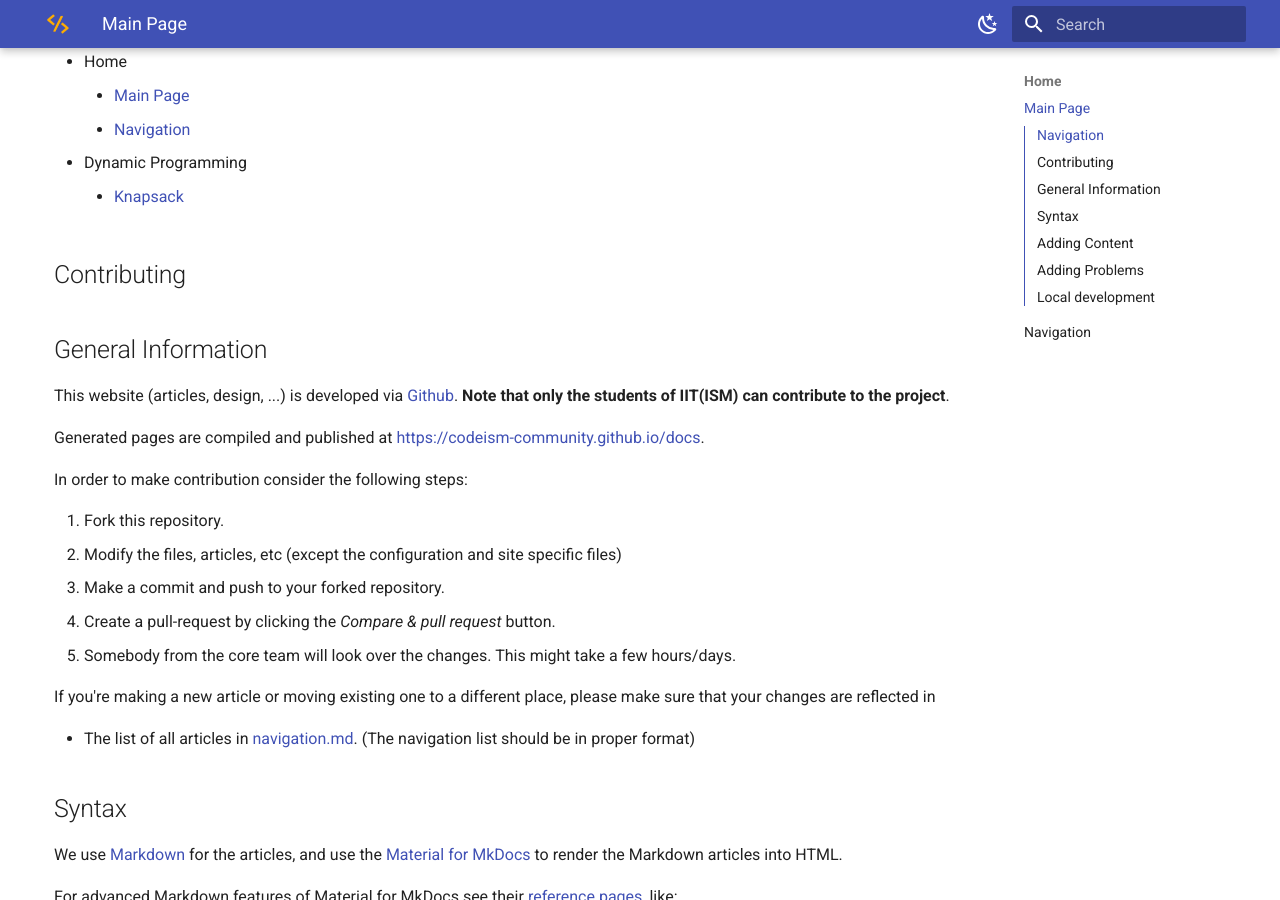
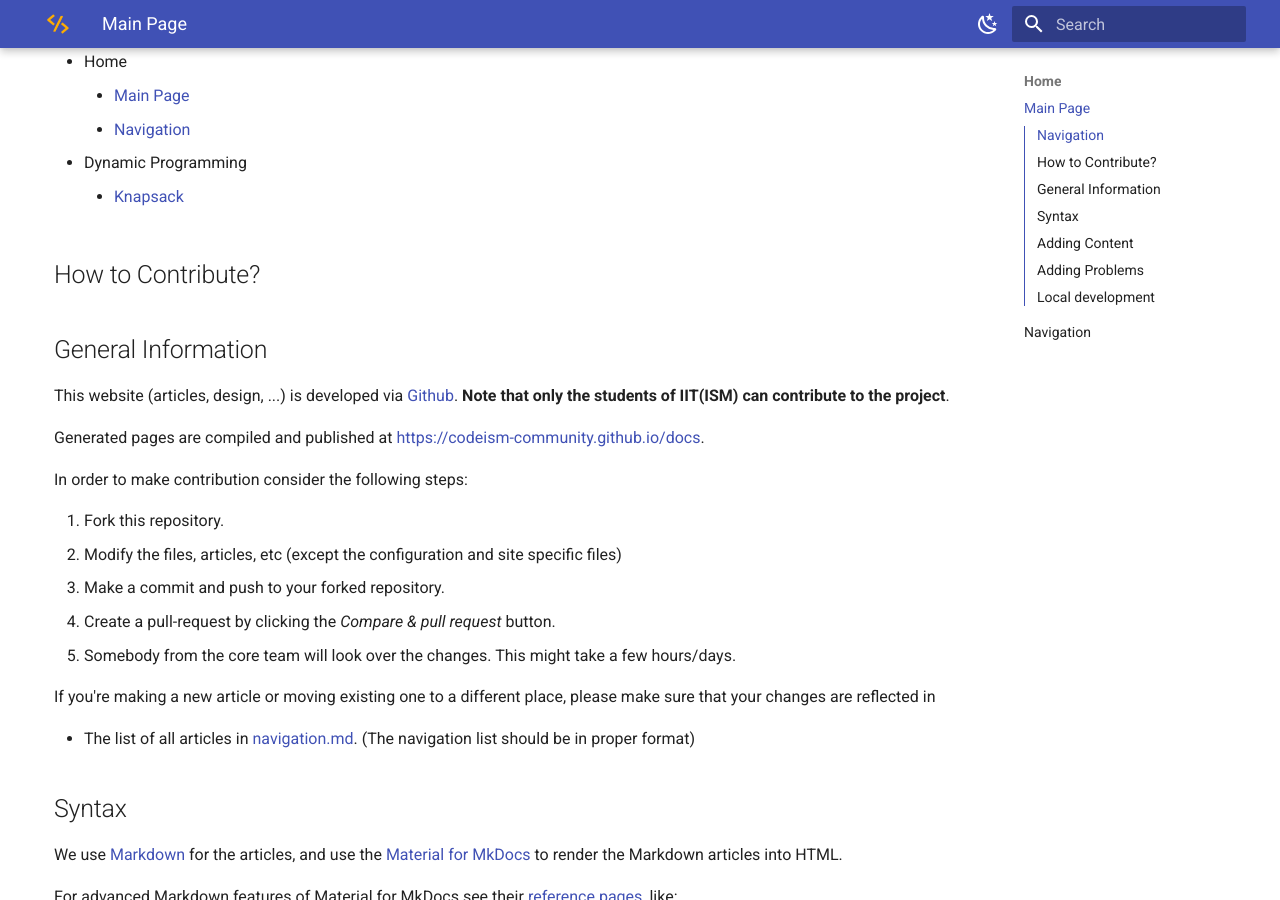
Before and after one commit to CodeISM-Community/docs, an MkDocs documentation site: the page built from docs/index.md, in a window 1280 px wide and 900 px high, scrolled down 346 px. Built offline with MkDocs 1.6.1 and Material for MkDocs 9.7.7, drawn with Linux system fonts in a browser that asks for light colours.

Commit message:
added how to contribute heading

```diff
--- a/docs/index.md
+++ b/docs/index.md
@@ -7,6 +7,6 @@ title: Main Page
 
 {% include 'navigation.md' %}
 
-## Contributing
+## How to Contribute?
 
 {% include '../CONTRIBUTING.md' %}
```
